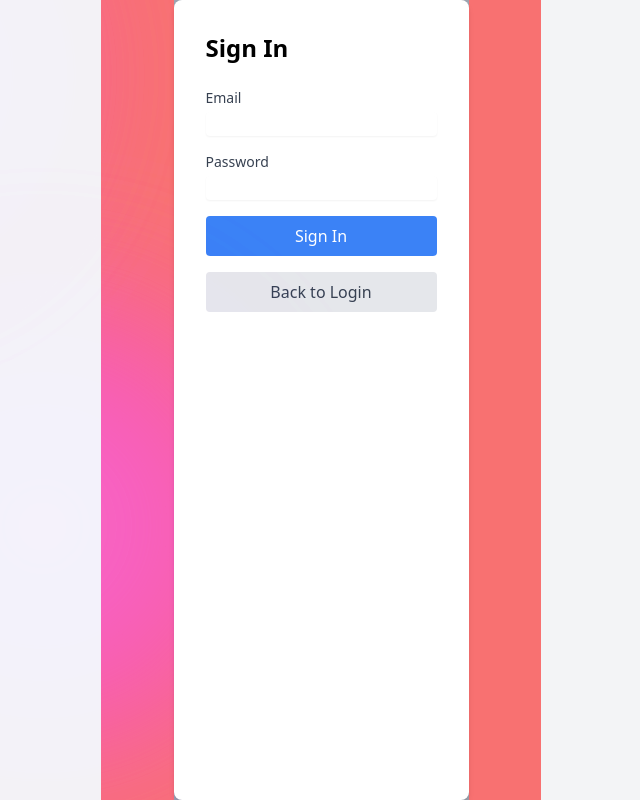
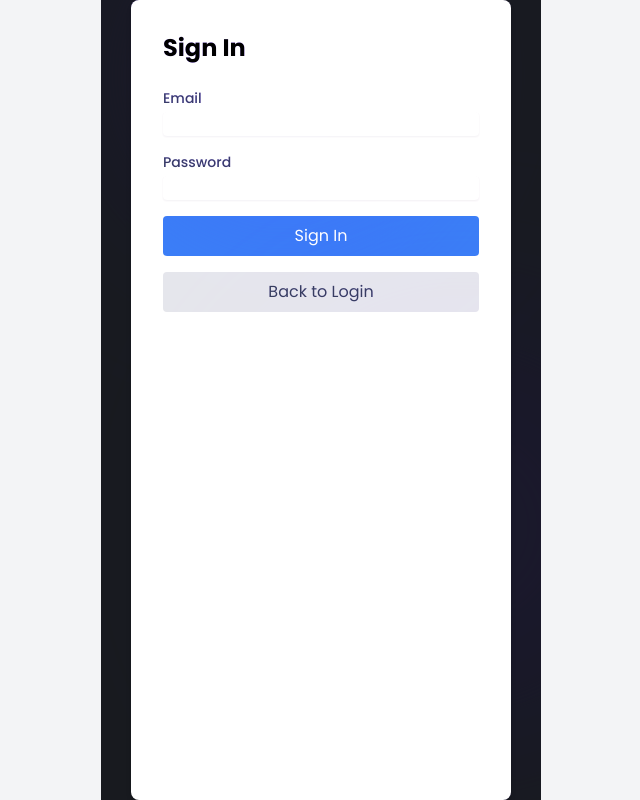
Before and after one commit to Nong-Mo/Frontend, a React (Create React App) app: page /signin in a window 1280 px wide. Shown: the whole page, without its empty margins (319-959 px from the left). Built offline with nearby package versions, Linux system fonts and the light colour scheme.

Commit message:
[Fix] globa.css 그라디언트 수정

```diff
--- a/src/styles/global.css
+++ b/src/styles/global.css
@@ -1,10 +1,29 @@
-body {
-
+:root {
+    --primary-color: #181a1f
 }
 
+body {
+    font-family: 'Poppins', -apple-system, BlinkMacSystemFont, 'Segoe UI', Roboto, Oxygen, Ubuntu, Cantarell, 'Open Sans', 'Helvetica Neue', sans-serif;
+}
 
+.page-container {
+    background-color: transparent;
+}
 
-.page-container::before {
+.main-wrapper {
+    display: flex;
+    justify-content: center;
+    min-height: 100vh;
+}
+
+.content-container {
+    width: 440px;
+    background-color: #181a1f;
+    position: relative;
+    overflow: hidden;  /* 그라디언트가 컨테이너를 벗어나지 않도록 */
+}
+
+.content-container::before {
     content: '';
     position: absolute;
     top: -107px;
@@ -21,9 +40,10 @@ body {
     filter: blur(81.55px);
     mix-blend-mode: overlay;
     opacity: 0.5;
+    z-index: 0;  /* 컨텐츠보다 아래에 위치하도록 */
 }
 
-.page-container::after {
+.content-container::after {
     content: '';
     position: absolute;
     bottom: 52px;
@@ -40,4 +60,5 @@ body {
     filter: blur(81.55px);
     mix-blend-mode: overlay;
     opacity: 0.5;
+    z-index: 0;
 }
```
Lines whose indentation alone changed are shown as unchanged.
